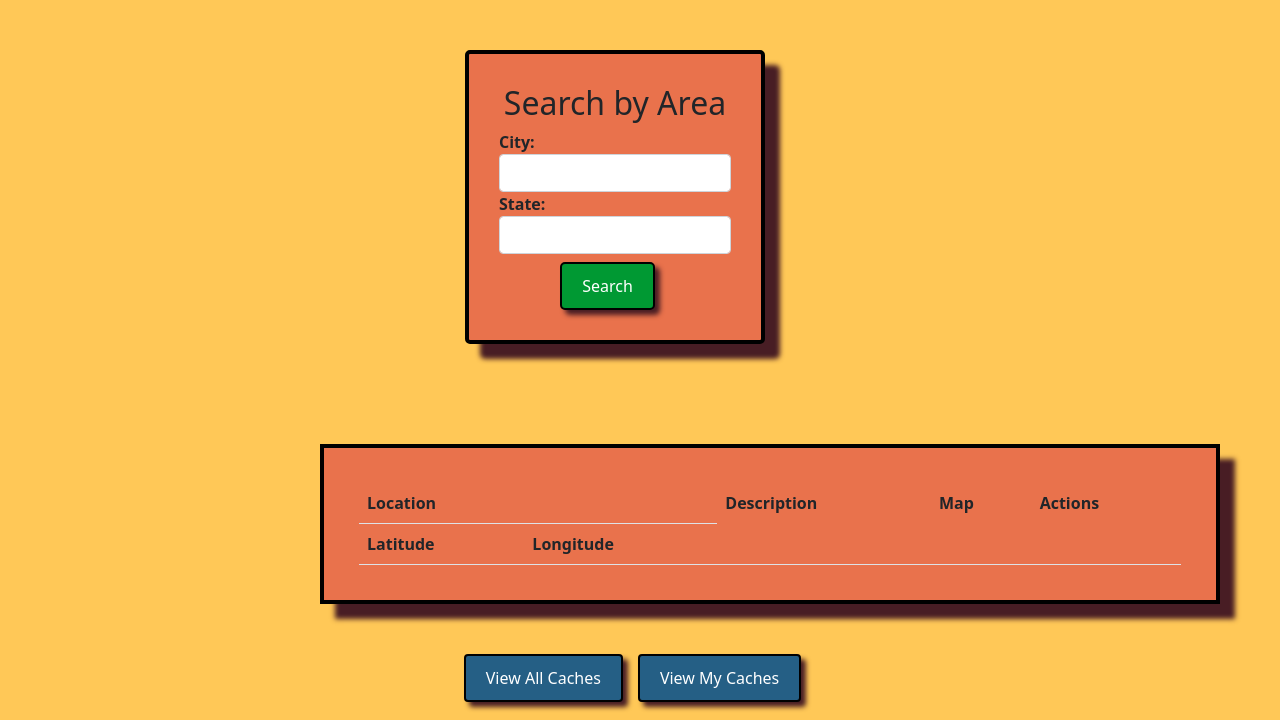
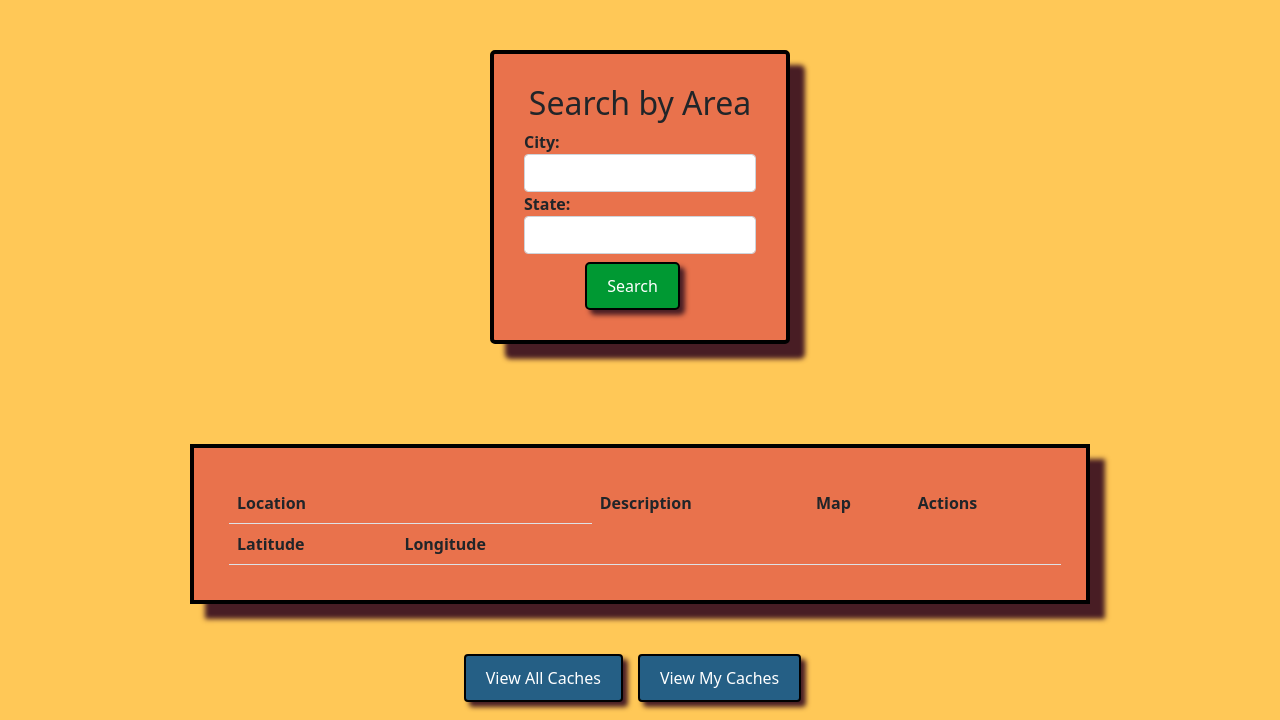
Before and after one commit to jayomeara/codingdojo_GroupLucky13, a Flask app: page /cachemapsearch in a window 1280 px wide. Shown: the part 80-800 px from the top of the page. Run offline with Flask 2, Linux system fonts and the light colour scheme; the visitor is signed in with stand-in values (Sample User, id 1).

Commit message:
Centering fixes!

```diff
--- a/flask_app/static/css/styles.css
+++ b/flask_app/static/css/styles.css
@@ -232,7 +232,6 @@ body {
     width: 1150px;
     margin: 50px;
     padding: 10px;
-    margin-left: 375px;
 }
 
 #searchall-card {
@@ -243,7 +242,6 @@ body {
     width: 300px;
     margin: 50px;
     padding: 30px;
-    margin-left: 0%;
 }
 
 #table-card {
@@ -254,7 +252,6 @@ body {
     width: 900px;
     margin: 50px;
     padding: 30px;
-    margin-left: 25%;
 }
 
 #dash-btn-delete {
@@ -303,7 +300,6 @@ body {
     width: 600px;
     margin: 50px;
     padding: 10px;
-    margin-left: 650px;
 }
 
 .location-column, .address-column {
--- a/flask_app/templates/cache_with_comments.html
+++ b/flask_app/templates/cache_with_comments.html
@@ -13,7 +13,7 @@
 </head>
 <body>
     {% include 'navBar.html' %}
-
+    <div class="d-flex justify-content-center">
         <div class="caches_with_comments-container" id="mycache-card-comments">
             <div class="d-flex flex-column align-items-center">
                 <p><strong>Cache located at:</strong></p>
@@ -59,6 +59,7 @@
                 </div>
             </div>
         </div>
+    </div>
     <div class="button-div">
         <button onclick="display_comment_form(this)" id="dash-btn" class="btn btn-light">Comment</button>
         <a href="/cachemapsearch"><button class="btn btn-light" id="dash-btn">Search All Caches</button></a>
--- a/flask_app/templates/my_caches.html
+++ b/flask_app/templates/my_caches.html
@@ -13,7 +13,7 @@
 </head>
 <body id="mycache-body">
     {% include 'navBar.html' %}
-
+    <div class="d-flex justify-content-center">
         <div class="mycaches-container" id="mycache-card">
             <h2>My Caches</h2>
             <div>
@@ -47,6 +47,7 @@
                 </table>
             </div>
         </div>
+    </div>
     <div class="button-div">
         <a href="/cachemapsearch"><button class="btn btn-light" id="dash-btn">Search All Caches</button></a>
     </div>
--- a/flask_app/templates/search_map.html
+++ b/flask_app/templates/search_map.html
@@ -36,7 +36,8 @@
             <button type="button" onclick="search_caches()" id="dash-submit-btn" class="btn btn-light btn-sm mt-2">Search</button>
         </div>
     </main>
-    <div class="d-flex justify-content-center" id="table-card">
+    <div class="d-flex justify-content-center">
+        <div  id="table-card">
             <table class='table' id="viewall-table">
                 <thead>
                     <tr>
@@ -55,6 +56,7 @@
                 </tbody>
             </table>
         </div>
+    </div>
     <div class="button-div">
         <button onclick="get_all_caches()" class="btn btn-light" id="dash-btn">View All Caches</button>
         <a href="/usercaches"><button class="btn btn-light" id="dash-btn">View My Caches</button></a>
```
Lines whose indentation alone changed are shown as unchanged.
